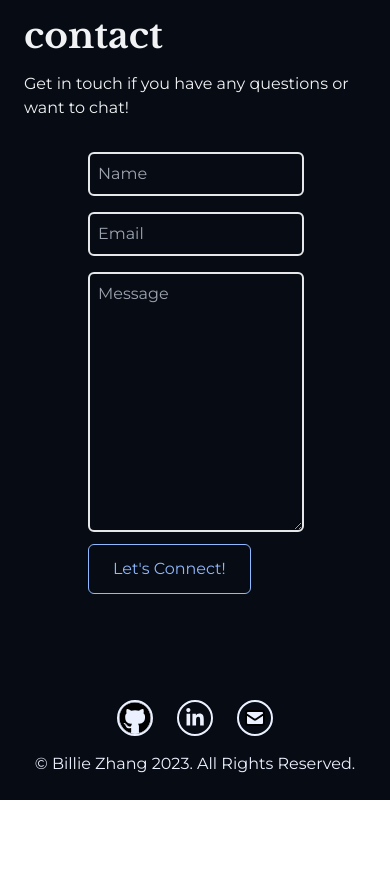
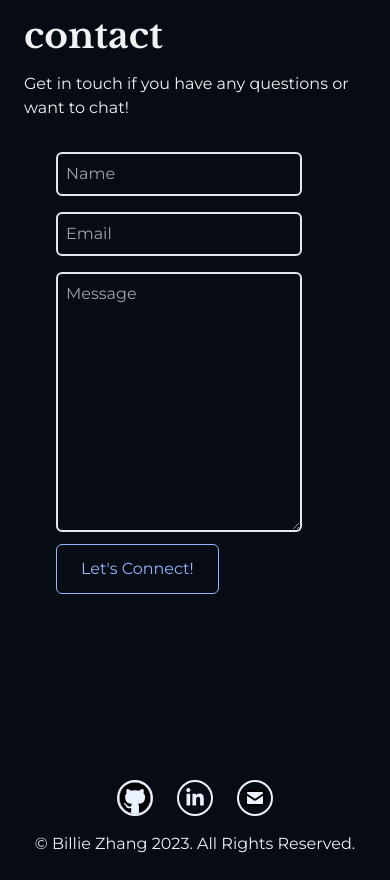
Before and after one commit to billie-zhang/portfolio-page, a React (Create React App) app: page / in a window 390 px wide. Shown: the part 5840-6720 px from the top of the page. Before the commit the page ends 6640 px from the top, so only its background shows below. Built offline with nearby package versions, Linux system fonts and the light colour scheme; a web font is replaced by a local one.

Commit message:
update contact form margins

```diff
--- a/src/components/Contact.jsx
+++ b/src/components/Contact.jsx
@@ -66,7 +66,7 @@
   return (
     <div
       name="contact"
-      className="h-[700px] md:h-full w-full pt-[110px] bg-almost-black text-light-grey"
+      className="h-full md:h-full w-full pt-[110px] bg-almost-black text-light-grey"
     >
       <div className="max-w-screen-lg p-6 mx-auto flex flex-col justify-center h-auto">
         <div className="">
@@ -89,7 +89,7 @@
             />
           </div>
 
-          <div className="w-full md:w-2/3 ml-8 mr-8 md:mr-0 p-8 flex justify-center items-center">
+          <div className="w-full md:w-2/3 md:ml-8 mr-8 md:mr-0 p-8 flex justify-center items-center">
             <form
               ref={form}
               onSubmit={sendEmail}
```
